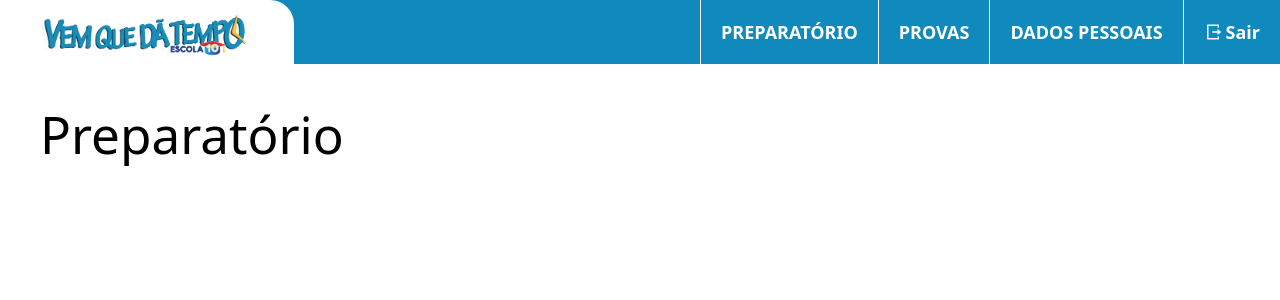
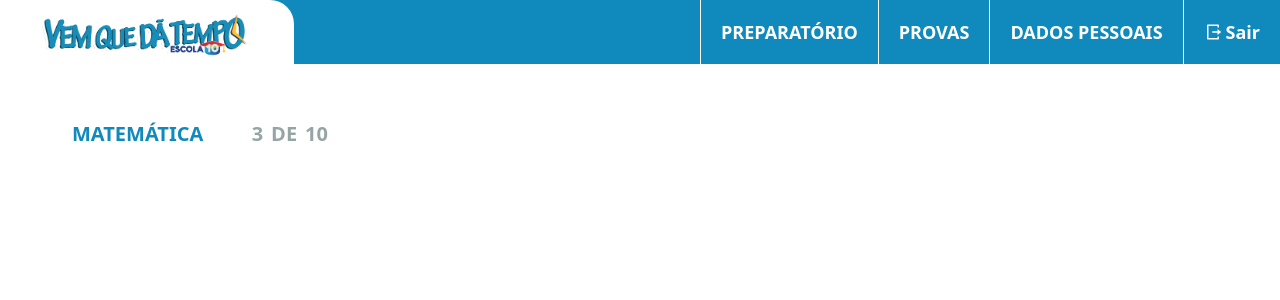
Before and after one commit to VQDT/front-end-vqdt, a React (Vite) app: page /preparatorio in a window 1280 px wide. Shown: the top 300 px of the page. Built offline with nearby package versions, Linux system fonts and the light colour scheme.

Commit message:
Feat Area do conhecimento

```diff
--- /dev/null
+++ b/src/components/SubjectCard/index.tsx
@@ -0,0 +1,21 @@
+
+interface SubjectCardProps {
+  subject: string;
+  rest: string;
+  total: string;
+}
+
+function SubjectCard({ subject, rest, total }: SubjectCardProps) {
+  return(
+    <div className="w-full max-w-xs px-8 py-6 bg-White rounded-xl">
+      <p className="text-Concrete text-xl font-semibold flex gap-2 uppercase">
+        <span className="mr-auto text-Blue">{ subject }</span>
+        <span>{ rest }</span>
+        de
+        <span>{ total }</span>
+      </p>
+    </div>
+  );
+}
+
+export default SubjectCard;
--- a/src/pages/Preparatory/index.tsx
+++ b/src/pages/Preparatory/index.tsx
@@ -1,6 +1,8 @@
+import SubjectCard from "../../components/SubjectCard";
+
 function Preparatory() {
   return(
-    <h1>Preparatório</h1>
+    <SubjectCard subject="Matemática" total="10" rest="3"/>
   );
 }
 
```
